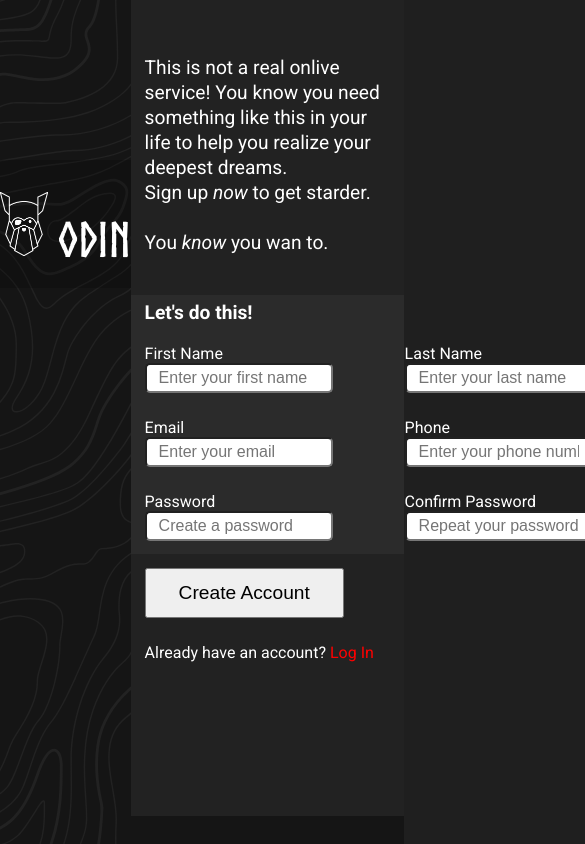
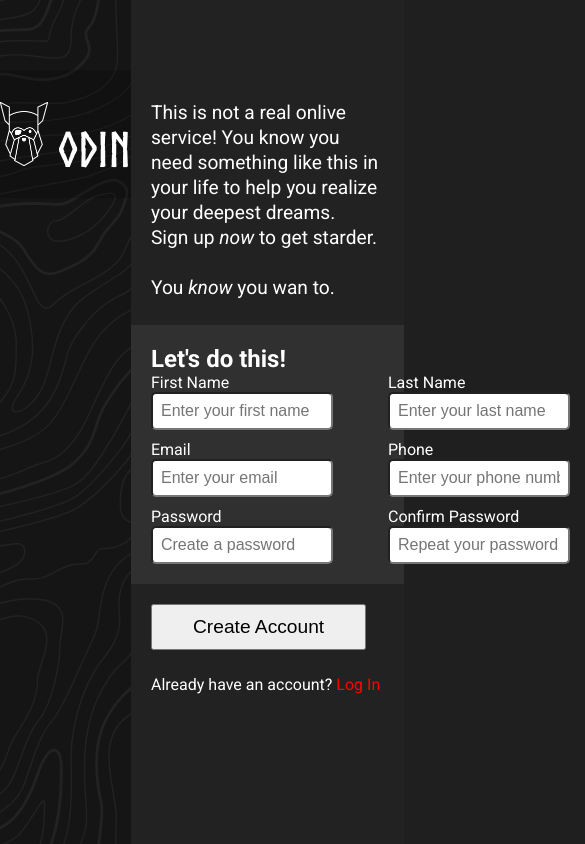
Before and after one commit to CaimanBrujo/the-odin-project-intermediate, a plain HTML site: page pages/sing-up-form/index.html in a window 390 px wide. Shown: the whole page, 585 px wide, since content can reach past the window. Drawn offline with Linux system fonts and the light colour scheme.

Commit message:
style(sign-up-form): cleaned up CSS, removed unnecessary sections and divs, improved layout and responsiveness

```diff
--- a/pages/sing-up-form/index.html
+++ b/pages/sing-up-form/index.html
@@ -20,17 +20,17 @@
         </div>
 
         <div class="right">
-            <main>
-                <p class="hero-text">This is not a real onlive service! You know you need something like this in your life to help you realize your deepest dreams.
+            <p class="hero-text">
+                This is not a real onlive service! You know you need something like this in your life to help you realize your deepest dreams.
                 <br>
                 Sign up <i>now</i> to get starder.
                 <br>
                 <br>
                 You <i>know</i> you wan to.
-                </p>
-            <section class="form">
-                <h2>Let's do this!</h2>
-                <form>
+            </p>
+            <form>
+                <div class="forcolor1">
+                    <h2>Let's do this!</h2>
                     <div class="sign-up-form">
                         <div class="form-group">
                             <label for="first-name">First Name</label>
@@ -62,15 +62,12 @@
                             <input type="password" id="confirm-password" name="confirm-password" placeholder="Repeat your password">
                         </div>
                     </div>
+                </div>
                     <div class="btn-container">
                         <button>Create Account</button>
                         <p class="login">Already have an account? <a href="">Log In</a></p>
                     </div>
-                </form>
-
-
-            </section>
-            </main>
+            </form>
             <footer></footer>
         </div>
     </div>
--- a/pages/sing-up-form/styles.css
+++ b/pages/sing-up-form/styles.css
@@ -2,6 +2,10 @@
     margin: 0;
     padding: 0;
     box-sizing: border-box;
+}
+
+html{
+    height: 100%;
 }
 
 @font-face {
@@ -13,8 +17,8 @@
 
 
 body{
-    width: 100vw;
-    height: 100vh;
+    width: 100%;
+    height: 100%;
     background-color: #1f1f1f;
 }
 
@@ -22,20 +26,21 @@ body{
     display: flex;
     max-width: 1200px;
     margin: 0 auto;
+    height: 100%;
 }
 
 .imgback{
     background: url('assets/images/topography\ 2.svg') no-repeat center;
     background-color: #151515;
-    width: 40vw;
-    height: 100vh;
+    width: 40%;
+    height: 100%;
     background-size: cover;
     text-align: center;
 }
 
 .logo{
     display: flex;
-    margin: 10rem auto;
+    margin: 70px auto;
     gap: 10px;
     align-items: center;
     justify-content: center;
@@ -45,7 +50,6 @@ body{
     background-color:rgba(0, 0, 0, 0.2);
     padding-top: 25px;
     padding-bottom: 25px;
-;
 }
 
 .odin-logo{
@@ -59,43 +63,37 @@ body{
 }
 
 .right{
-    width: 70vw;
-    height: 100vh;
-    background-color: #151515;
-    font-family: 'roboto', sans-serif;
+    width: 70%;
+    height: 100%;
+    background-color: #222222;
+    font-family: 'Roboto', sans-serif;
+    color: white;
 }
 
 .hero-text{
-    height: 35vh;
-    background-color: #222222;
-    color: white;
     font-size: 1.2rem;
-    padding-top: 20%;
-    padding-left: 5%;
-    padding-right: 5%;
+    padding-top: 100px;
+    padding-left: 20px;
+    padding-right: 20px;
+    padding-bottom: 25px;
     line-height: 25px;
 }
 
-section.form{
-height: 30vh;
 
-color: white;
+.forcolor1{
+    background-color: #303030;
+    padding: 20px;
 }
 
 section.form h2{
     font-size: 1.2rem;
-    padding: 2% 20% 20px 5%;
-    background-color: #2b2b2b;
 }
 
 .sign-up-form{
-    background-color: #2b2b2b;
     display: grid;
     grid-template-columns: 1fr 1fr;
-    grid-template-rows: 1fr 1fr 1fr;
-    gap: 25px;
+    gap: 10px;
     font-size: 1rem;
-    padding: 0 20% 5% 5%;
 }
 
 .form-group{
@@ -106,21 +104,17 @@ section.form h2{
 
 .form-group input{
     border-radius: 5px;
-    height: 30px;
     font-size: 1rem;
-    padding: 0.75rem;
+    padding: 0.5rem;
 }
 
 .btn-container{
-    background-color: #222222;
-    width: 100%;
-    margin: 0 auto;
-    height: 31vh;
-    padding: 5% 0 0 5%;
+    padding: 20px;
 }
 
 button{
-    padding: 0.75rem 2rem;
+    padding: 10px 40px;
+    max-width: 300px;
     font-size: 1.2rem;
 }
 
```
